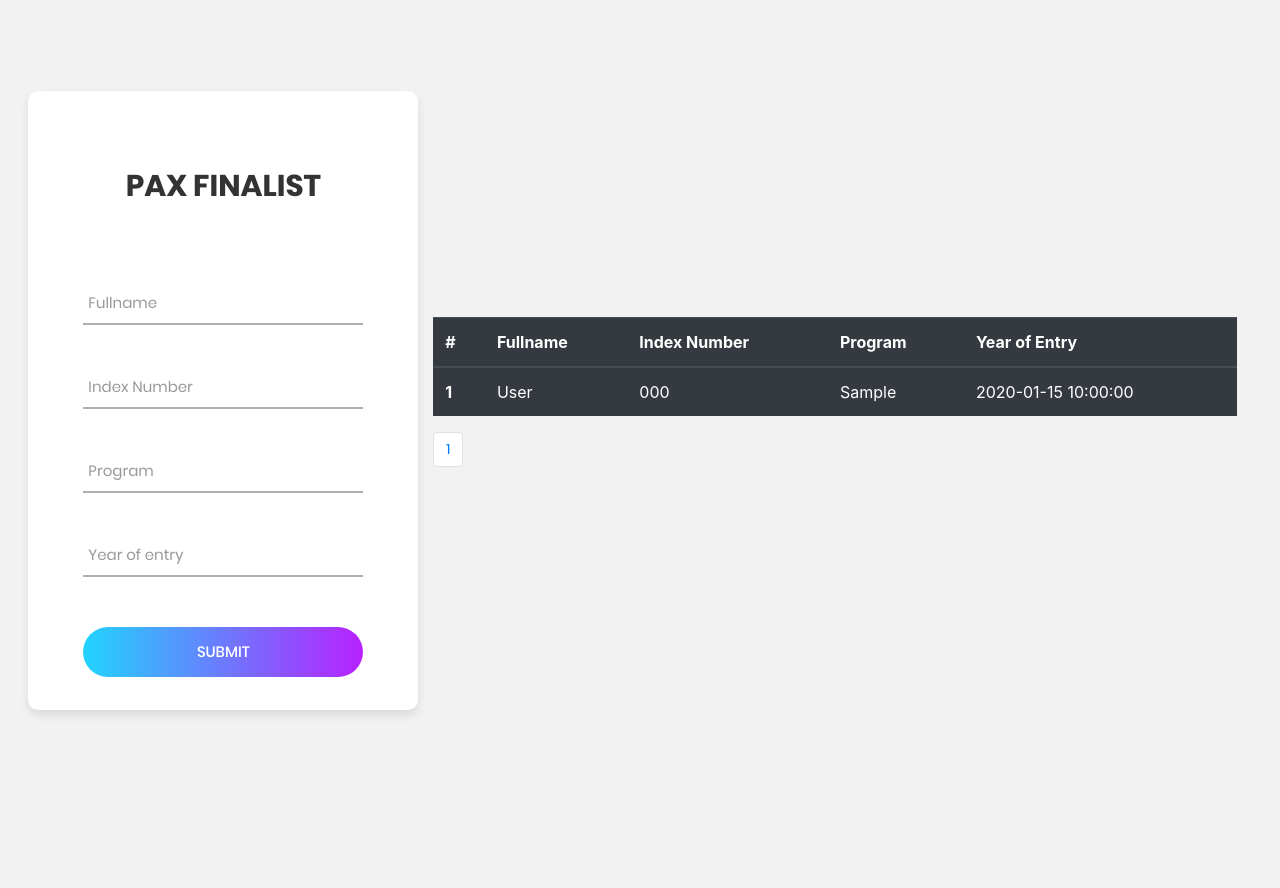
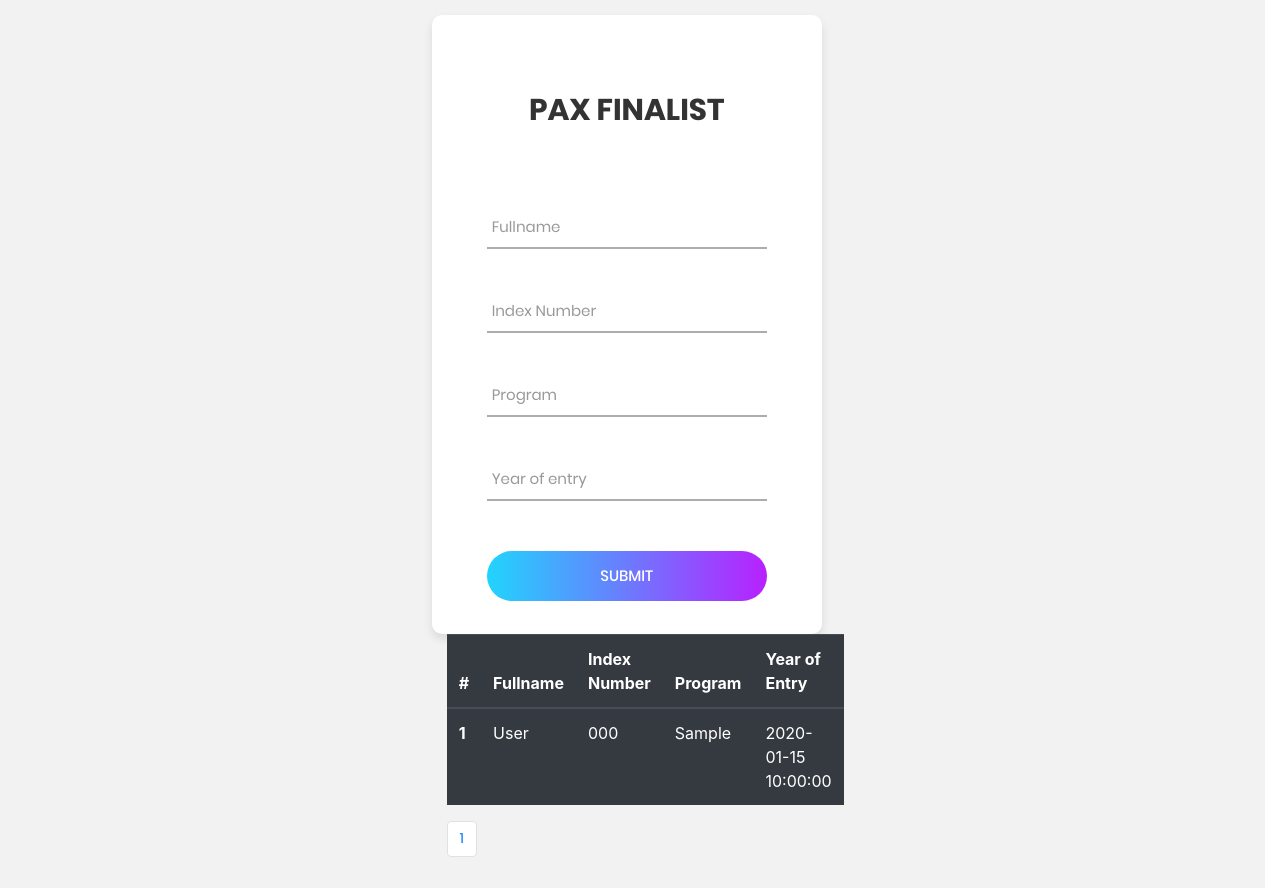
Before and after one commit to OhenebaAduhene/pax_finalist, a PHP site: page /index.php in a window 1280 px wide. Before the commit the page ends 715 px from the top, so only its background shows below. Run offline with PHP 8.4, Linux system fonts and the light colour scheme; tables that the repository leaves empty or names only in its code hold one stand-in row (values such as "Sample post").

Commit message:
design update

```diff
--- a/index.php
+++ b/index.php
@@ -21,9 +21,8 @@
 <body>
 
 <div class="limiter">
-    <div class="container-login100">
-        <div class="row">
-            <div class="col-md-4">
+    <div class="container-login100 row">
+        <div class="col-md-4">
                 <div class="wrap-login100">
                     <form class="login100-form validate-form" action="" method="POST">
                         <span class="login100-form-title p-b-26">
@@ -72,14 +71,14 @@
                         </div>
                     </form>
                 </div>
-     </div>
+                <div class="col-md-8">
+                    <?php require_once 'app/auth/auth_usertable.php'; ?>
+                </div>
+    </div>
 </div>
 
-    <div class="col-md-8">
-        <?php require_once 'app/auth/auth_usertable.php'; ?>
-    </div>
 
-</div>
+
     <div id="dropDownSelect1"></div>
 
 
```
